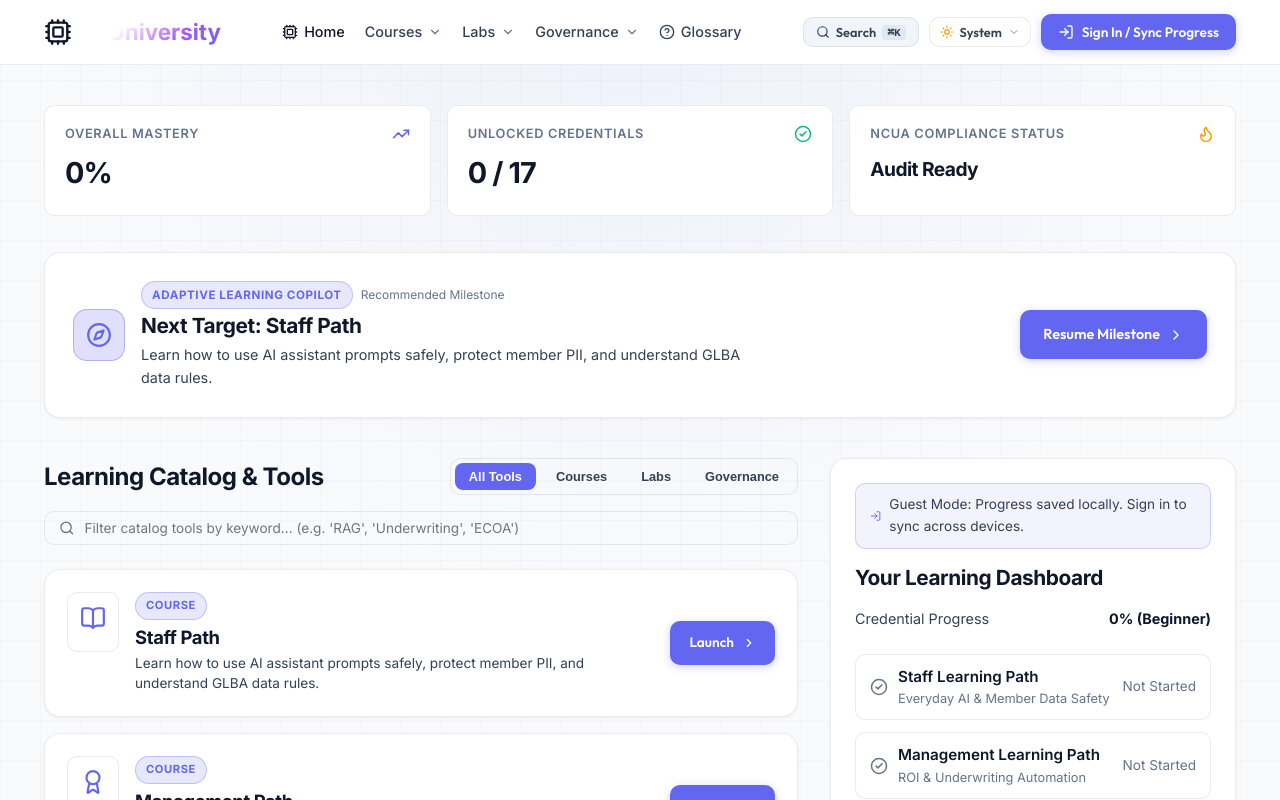
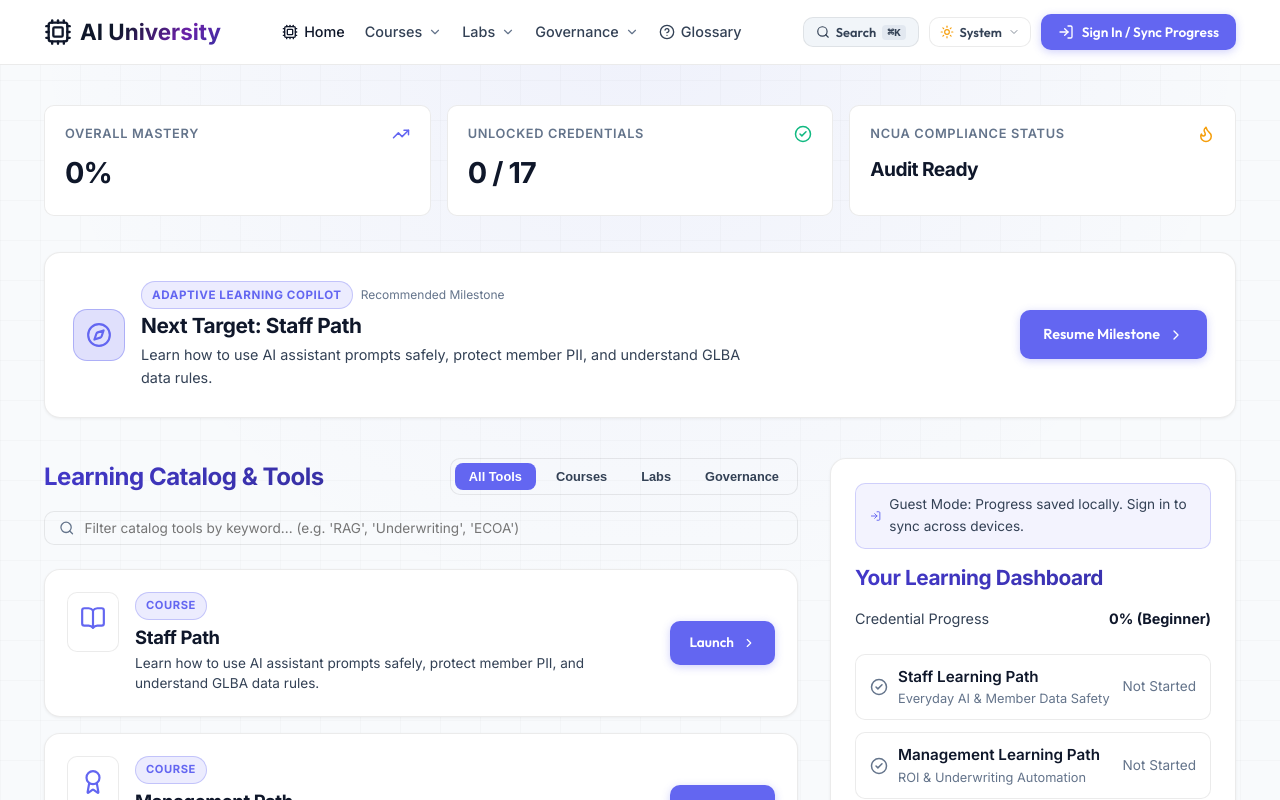
Before and after one commit to cilleyperson/ai-edu, a Next.js app: page / in a window 1280 px wide. Shown: the top 800 px of the page. Built offline with nearby package versions, Linux system fonts and the light colour scheme.

Commit message:
fix(ui): enhance light mode contrast, logo gradient colors, and form input field backgrounds

```diff
--- a/src/app/globals.css
+++ b/src/app/globals.css
@@ -83,9 +83,44 @@ html[data-theme="light"] {
   --text-secondary: #334155;
   --text-muted: #64748b;
 
+  --primary-glow: rgba(99, 102, 241, 0.12);
+  --secondary-glow: rgba(168, 85, 247, 0.12);
+  --accent-glow: rgba(6, 182, 212, 0.12);
+  --success-glow: rgba(16, 185, 129, 0.12);
+  --warning-glow: rgba(245, 158, 11, 0.12);
+  --danger-glow: rgba(239, 68, 68, 0.12);
+
   --shadow-sm: 0 1px 3px rgba(0, 0, 0, 0.06);
   --shadow-md: 0 4px 20px -2px rgba(0, 0, 0, 0.08);
   --shadow-lg: 0 12px 36px -4px rgba(0, 0, 0, 0.12);
+}
+
+html[data-theme="light"] .gradient-text {
+  background: linear-gradient(135deg, #0f172a 30%, #6b21a8 70%, #3730a3 100%);
+  -webkit-background-clip: text;
+  -webkit-text-fill-color: transparent;
+  background-clip: text;
+}
+
+html[data-theme="light"] .gradient-text-indigo {
+  background: linear-gradient(135deg, #4338ca 0%, #3730a3 100%);
+  -webkit-background-clip: text;
+  -webkit-text-fill-color: transparent;
+  background-clip: text;
+}
+
+html[data-theme="light"] .gradient-text-violet {
+  background: linear-gradient(135deg, #7e22ce 0%, #6b21a8 100%);
+  -webkit-background-clip: text;
+  -webkit-text-fill-color: transparent;
+  background-clip: text;
+}
+
+html[data-theme="light"] .gradient-text-cyan {
+  background: linear-gradient(135deg, #0e7490 0%, #155e75 100%);
+  -webkit-background-clip: text;
+  -webkit-text-fill-color: transparent;
+  background-clip: text;
 }
 
 body {
@@ -230,13 +265,13 @@ h4 { font-size: 1.2rem; }
 }
 
 .btn-secondary {
-  background-color: rgba(255, 255, 255, 0.04);
+  background-color: var(--surface-hover);
   border-color: var(--border-color);
   color: var(--text-secondary);
 }
 
 .btn-secondary:hover {
-  background-color: rgba(255, 255, 255, 0.08);
+  background-color: var(--surface-elevated);
   border-color: var(--border-strong);
   color: var(--text-primary);
 }
@@ -257,7 +292,7 @@ h4 { font-size: 1.2rem; }
 .form-input, .form-textarea, .form-select {
   width: 100%;
   padding: 10px 14px;
-  background-color: rgba(7, 9, 19, 0.8);
+  background-color: var(--surface-hover);
   border: 1px solid var(--border-color);
   border-radius: var(--radius-md);
   color: var(--text-primary);
@@ -593,7 +628,7 @@ h4 { font-size: 1.2rem; }
 }
 
 .data-table th {
-  background: rgba(255, 255, 255, 0.03);
+  background: var(--surface-hover);
   padding: 12px 16px;
   font-weight: 700;
   color: var(--text-secondary);
@@ -614,7 +649,7 @@ h4 { font-size: 1.2rem; }
 }
 
 .data-table tr:hover td {
-  background: rgba(255, 255, 255, 0.02);
+  background: var(--surface-hover);
 }
 
 /* Keyboard Focus Accessibility */
--- a/src/app/tokenizer/page.tsx
+++ b/src/app/tokenizer/page.tsx
@@ -597,7 +597,7 @@ export default function Tokenizer() {
                                 padding: "4px 6px",
                                 borderRadius: "4px",
                                 border: "1px solid var(--border-color)",
-                                backgroundColor: "rgba(0,0,0,0.3)",
+                                backgroundColor: "var(--surface-hover)",
                                 color: "var(--text-primary)",
                                 fontSize: "0.85rem",
                               }}
@@ -619,7 +619,7 @@ export default function Tokenizer() {
                                 padding: "4px 6px",
                                 borderRadius: "4px",
                                 border: "1px solid var(--border-color)",
-                                backgroundColor: "rgba(0,0,0,0.3)",
+                                backgroundColor: "var(--surface-hover)",
                                 color: "var(--text-primary)",
                                 fontSize: "0.85rem",
                               }}
```
